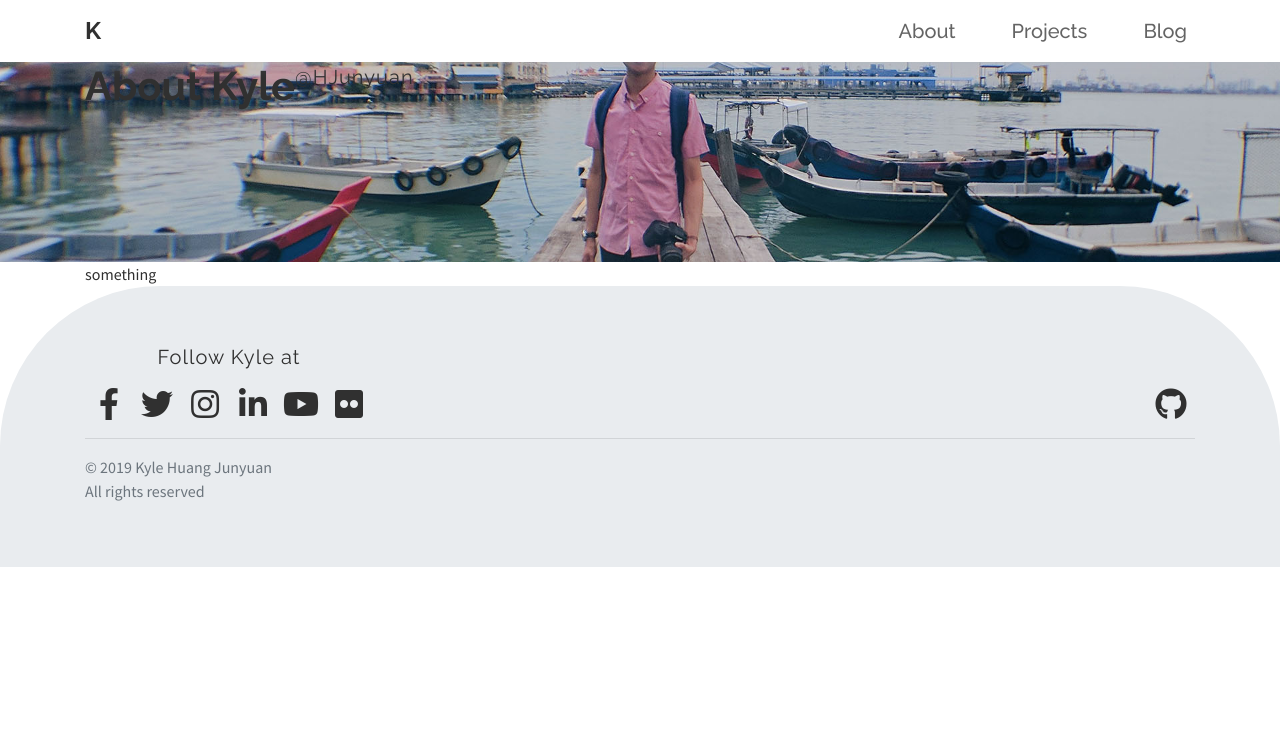
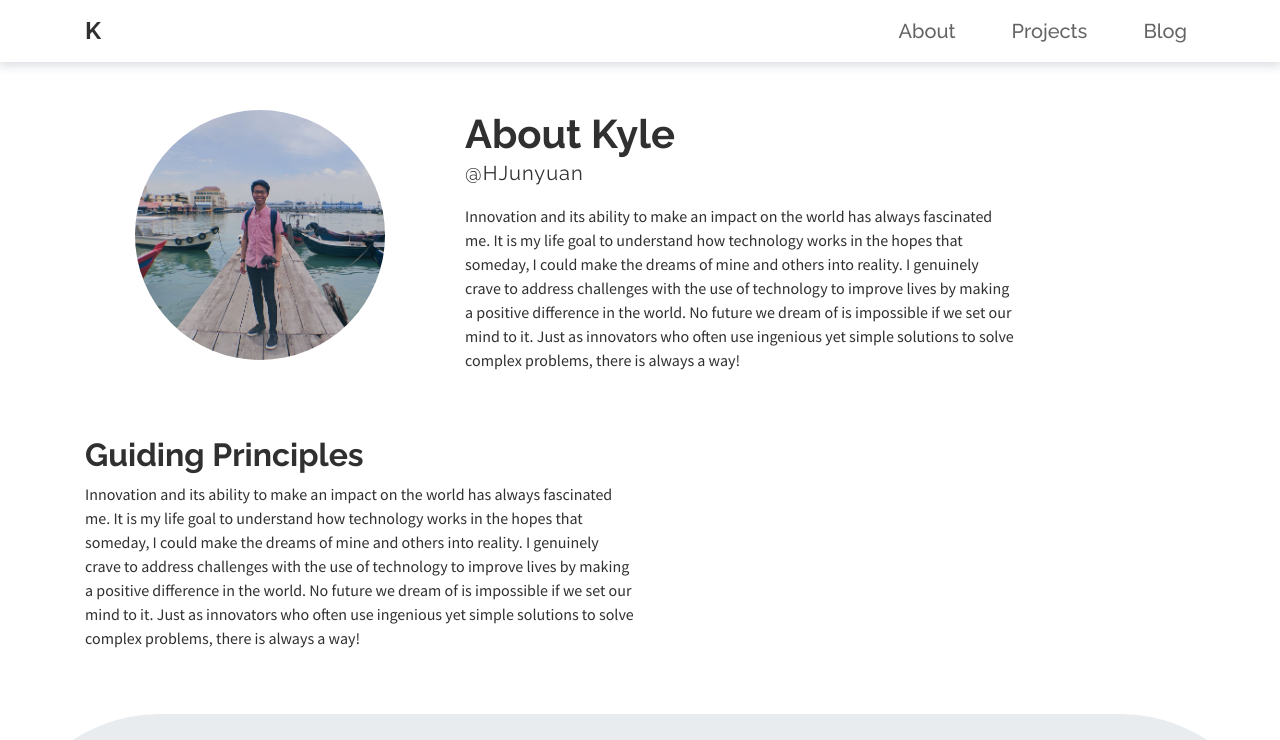
Before and after one commit to HJunyuan/kyle.hu, a Gatsby site: page /about in a window 1280 px wide. Shown: the top 740 px of the page. Built offline with nearby package versions, Linux system fonts and the light colour scheme; Gatsby itself is replaced by a stand-in of ours.

Commit message:
Structuring About page

```diff
--- a/src/pages/about.js
+++ b/src/pages/about.js
@@ -4,34 +4,47 @@ import Img from "gatsby-image";
 
 import SEO from "../components/seo";
 import Layout from "../components/layout";
-import { Container } from "react-bootstrap";
+import { Row, Col } from "react-bootstrap";
 
 export default function({ data }) {
 	return (
 		<React.Fragment>
-			<SEO title={`About | ` + data.site.siteMetadata.title} />
-			<Layout noContainer>
-				<section className="position-relative" style={{}}>
-					<Img
-						fluid={data.landingImage.childImageSharp.fluid}
-						style={{ width: "100%", height: "200px", objectFit: "none", objectPosition: "top" }}
-					/>
-					<div className="position-absolute w-100 h-100" style={{ top: "0%" }}>
-						<Container className="d-flex h-100">
-							<h1 className="">About Kyle</h1>
-							<p className="subtitle">@HJunyuan</p>
-							{/* <p style={{ maxWidth: "450px" }} className="my-4">
-								Innovation and its ability to make an impact on the world has always fascinated me. It is my life goal
-								to understand how technology works in the hopes that someday, I could make the dreams of mine and others
-								into reality. I genuinely crave to address challenges with the use of technology to improve lives by
-								making a positive difference in the world. No future we dream of is impossible if we set our mind to it.
-								Just as innovators who often use ingenious yet simple solutions to solve complex problems, there is
-								always a way!
-							</p> */}
-						</Container>
-					</div>
-				</section>
-				<Container>something</Container>
+			<SEO title={`About Kyle`} />
+			<Layout>
+				<Row className="my-5" as="section">
+					<Col className="col-sm-12 col-md-5 col-lg-4">
+						<Img
+							fluid={data.landingImage.childImageSharp.fluid}
+							draggable={false}
+							className="rounded-circle m-auto"
+							style={{ maxWidth: "250px", height: "250px" }}
+						/>
+					</Col>
+					<div className="w-100 d-block d-sm-block d-md-none my-4"></div>
+					<Col className="align-self-end">
+						<h1 className="m-0">About Kyle</h1>
+						<p className="subtitle">@HJunyuan</p>
+						<p style={{ maxWidth: "550px" }}>
+							Innovation and its ability to make an impact on the world has always fascinated me. It is my life goal to
+							understand how technology works in the hopes that someday, I could make the dreams of mine and others into
+							reality. I genuinely crave to address challenges with the use of technology to improve lives by making a
+							positive difference in the world. No future we dream of is impossible if we set our mind to it. Just as
+							innovators who often use ingenious yet simple solutions to solve complex problems, there is always a way!
+						</p>
+					</Col>
+				</Row>
+				<Row className="my-5" as="section">
+					<Col>
+						<h2>Guiding Principles</h2>
+						<p style={{ maxWidth: "550px" }}>
+							Innovation and its ability to make an impact on the world has always fascinated me. It is my life goal to
+							understand how technology works in the hopes that someday, I could make the dreams of mine and others into
+							reality. I genuinely crave to address challenges with the use of technology to improve lives by making a
+							positive difference in the world. No future we dream of is impossible if we set our mind to it. Just as
+							innovators who often use ingenious yet simple solutions to solve complex problems, there is always a way!
+						</p>
+					</Col>
+				</Row>
 			</Layout>
 		</React.Fragment>
 	);
@@ -41,7 +54,7 @@ export const query = graphql`
 	{
 		landingImage: file(relativePath: { eq: "about-kyle.jpg" }) {
 			childImageSharp {
-				fluid(maxHeight: 1920) {
+				fluid(maxHeight: 250) {
 					...GatsbyImageSharpFluid
 				}
 			}
```
